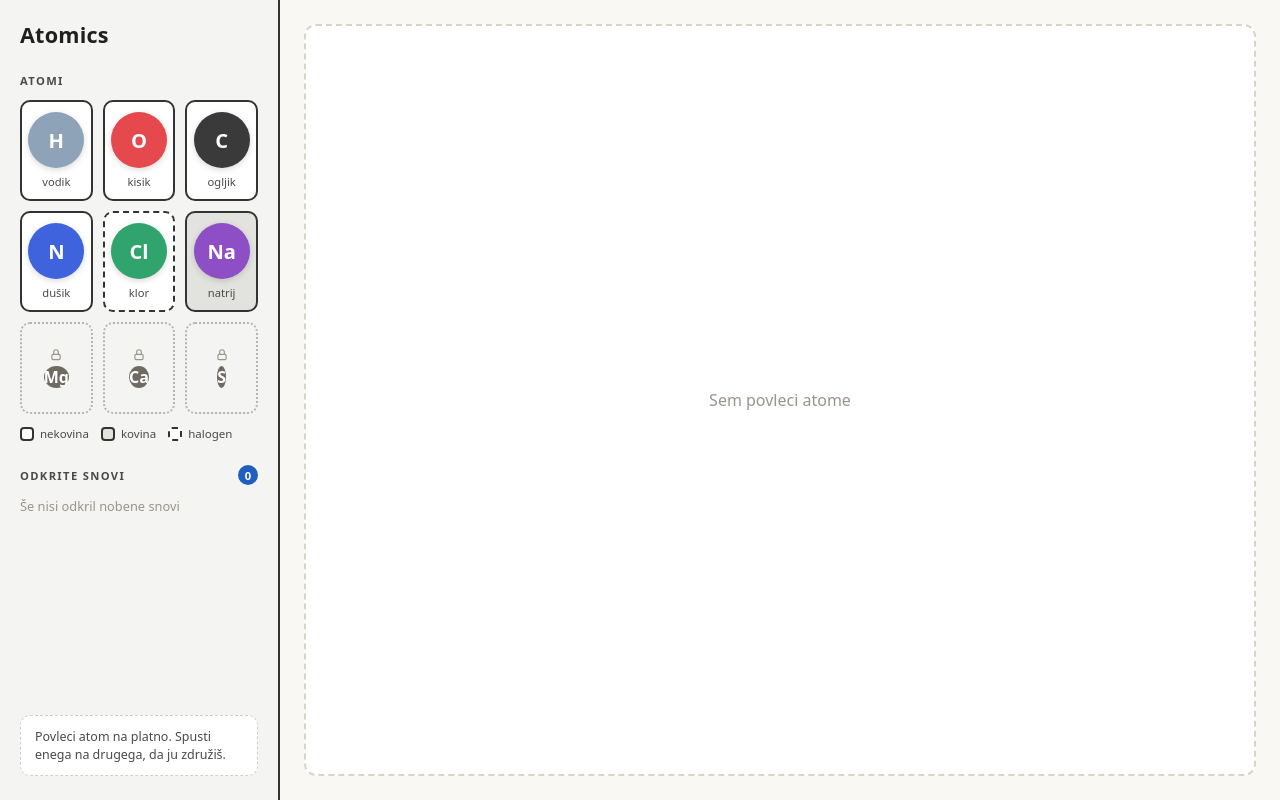
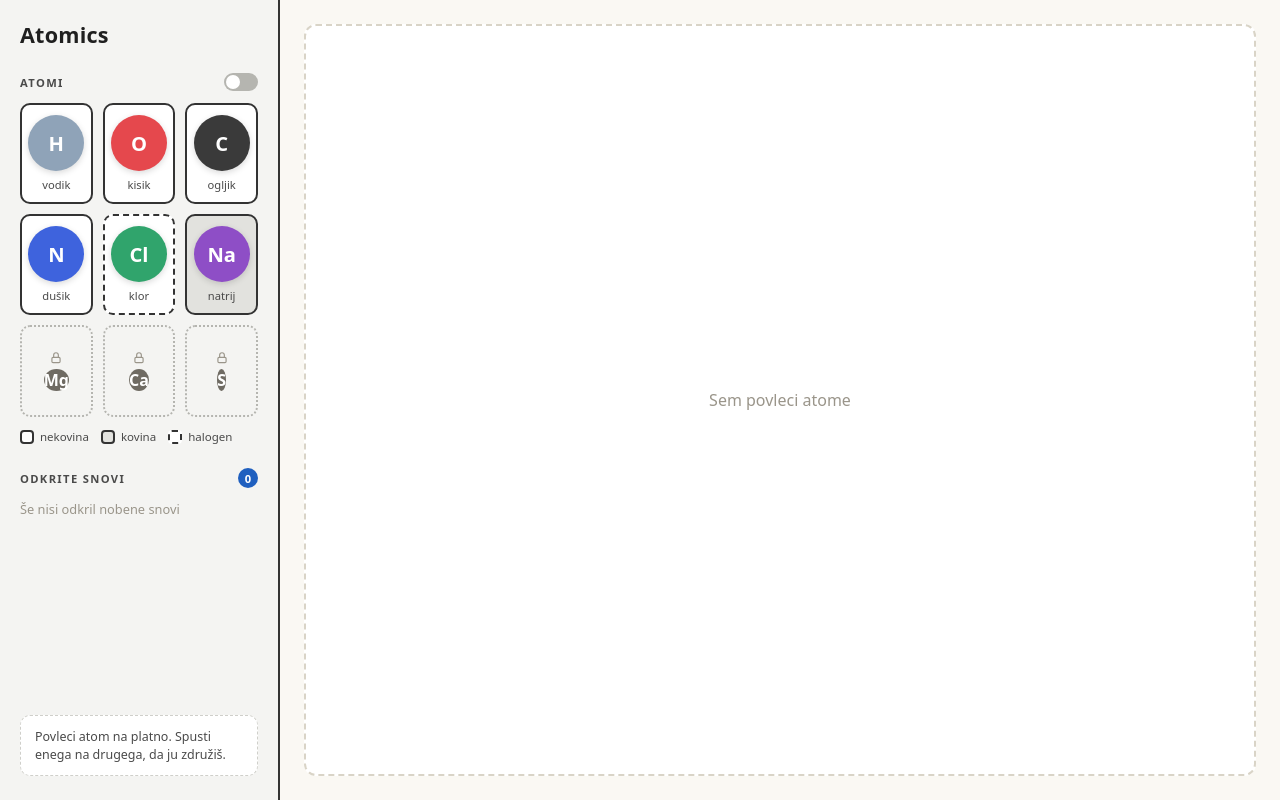
Before and after one commit to NikKrnjovsek/Atomics, a React (Vite) app: page /sandbox in a window 1280 px wide. Built offline with nearby package versions, Linux system fonts and the light colour scheme.

Commit message:
Toggle unlock Atoms

```diff
--- a/src/components/Sidebar.css
+++ b/src/components/Sidebar.css
@@ -80,6 +80,62 @@
   color: var(--color-surface);
   font-size: 0.7rem;
   font-weight: 700;
+}
+
+/* --- TOGGLE "odkleni vse" --- */
+.sidebar-toggle {
+  display: inline-flex;
+  align-items: center;
+  cursor: pointer;
+}
+
+.sidebar-toggle input {
+  position: absolute;
+  width: 1px;
+  height: 1px;
+  opacity: 0;
+}
+
+.sidebar-toggle__track {
+  position: relative;
+  width: 34px;
+  height: 18px;
+  border-radius: 999px;
+  background-color: var(--color-locked);
+  transition: background-color 0.15s ease;
+}
+
+.sidebar-toggle__track::after {
+  content: '';
+  position: absolute;
+  top: 2px;
+  left: 2px;
+  width: 14px;
+  height: 14px;
+  border-radius: 50%;
+  background-color: var(--color-surface);
+  transition: transform 0.15s ease;
+}
+
+.sidebar-toggle input:checked+.sidebar-toggle__track {
+  background-color: var(--color-primary);
+}
+
+.sidebar-toggle input:checked+.sidebar-toggle__track::after {
+  transform: translateX(16px);
+}
+
+.sidebar-toggle input:focus-visible+.sidebar-toggle__track {
+  outline: 3px solid var(--color-primary);
+  outline-offset: 2px;
+}
+
+@media (prefers-reduced-motion: reduce) {
+
+  .sidebar-toggle__track,
+  .sidebar-toggle__track::after {
+    transition: none;
+  }
 }
 
 /* --- Mreža atomov --- */
--- a/src/components/Sidebar.jsx
+++ b/src/components/Sidebar.jsx
@@ -59,7 +59,7 @@ function LockedTile({ symbol, name }) {
   )
 }
 
-function Sidebar({ inventory = [], discovered = [], onSelect }) {
+function Sidebar({ inventory = [], discovered = [], onSelect, allUnlocked = false, onToggleUnlockAll }) {
   const { setNodeRef, isOver, active } = useDroppable({ id: SIDEBAR_ID })
 
   const isRemoving = isOver && Boolean(active?.data.current?.canvasId)
@@ -74,10 +74,22 @@ function Sidebar({ inventory = [], discovered = [], onSelect }) {
       </div>
 
       <section className="sidebar-section">
-        <h2 className="sidebar-heading">Atomi</h2>
+        <div className="sidebar-section__head">
+          <h2 className="sidebar-heading">Atomi</h2>
+          {/* Toggle odkleni vse atome */}
+          <label className="sidebar-toggle" title="Odkleni vse atome">
+            <input
+              type="checkbox"
+              checked={allUnlocked}
+              onChange={(event) => onToggleUnlockAll?.(event.target.checked)}
+              aria-label="Odkleni vse atome"
+            />
+            <span className="sidebar-toggle__track" aria-hidden="true" />
+          </label>
+        </div>
         <div className="atom-grid">
           {atomTypes.map((atom) =>
-            inventory.includes(atom.symbol) ? (
+            allUnlocked || inventory.includes(atom.symbol) ? (
               <AtomTile key={atom.symbol} {...atom} />
             ) : (
               <LockedTile key={atom.symbol} {...atom} />
--- a/src/context/GameProvider.jsx
+++ b/src/context/GameProvider.jsx
@@ -37,6 +37,7 @@ function GameProvider({ children, initialState }) {
         dispatch({ type: ActionTypes.COMBINE, sourceId, targetId, bounds, at: Date.now() }),
       dismissResult: () => dispatch({ type: ActionTypes.DISMISS_RESULT }),
       unlockAtom: (symbol) => dispatch({ type: ActionTypes.UNLOCK_ATOM, symbol }),
+      setUnlockAll: (value) => dispatch({ type: ActionTypes.SET_UNLOCK_ALL, value }),
       reset: () => dispatch({ type: ActionTypes.RESET }),
     }
 
--- a/src/context/gameReducer.js
+++ b/src/context/gameReducer.js
@@ -20,6 +20,7 @@ export const ActionTypes = {
   COMBINE: 'COMBINE',
   DISMISS_RESULT: 'DISMISS_RESULT',
   UNLOCK_ATOM: 'UNLOCK_ATOM',
+  SET_UNLOCK_ALL: 'SET_UNLOCK_ALL',
   RESET: 'RESET',
 }
 
@@ -35,6 +36,7 @@ export function createInitialState(atoms) {
     inventory: atoms.filter((atom) => atom.unlocked).map((atom) => atom.symbol),
     discoveries: [],
     lastResult: null,
+    allUnlocked: false,
   }
 }
 
@@ -67,7 +69,7 @@ export function createGameReducer({
     switch (action.type) {
       case ActionTypes.ADD_TO_CANVAS: {
         const { substanceId, x, y } = action
-        if (!state.inventory.includes(substanceId)) return state
+        if (!state.allUnlocked && !state.inventory.includes(substanceId)) return state
         return { ...state, canvas: [...state.canvas, { id: createId(), substanceId, x, y }] }
       }
 
@@ -155,6 +157,10 @@ export function createGameReducer({
       case ActionTypes.DISMISS_RESULT:
         return { ...state, lastResult: null }
 
+      // "odkleni vse": dovoli vse aatome
+      case ActionTypes.SET_UNLOCK_ALL:
+        return { ...state, allUnlocked: action.value }
+
       case ActionTypes.UNLOCK_ATOM: {
         const exists = atoms.some((atom) => atom.symbol === action.symbol)
         if (!exists || state.inventory.includes(action.symbol)) return state
--- a/src/pages/SandboxPage.jsx
+++ b/src/pages/SandboxPage.jsx
@@ -37,12 +37,14 @@ function SandboxPage() {
         inventory,
         discoveredSubstances,
         lastResult,
+        allUnlocked,
         addToCanvas,
         moveOnCanvas,
         removeFromCanvas,
         combineOnCanvas,
         getSubstance,
         dismissResult,
+        setUnlockAll,
     } = useGame()
 
     // INFOBOX MAIN
@@ -113,6 +115,8 @@ function SandboxPage() {
                         inventory={inventory}
                         discovered={discoveredSubstances}
                         onSelect={setDetailSubstance}
+                        allUnlocked={allUnlocked}
+                        onToggleUnlockAll={setUnlockAll}
                     />
 
                     <main className="sandbox-canvas">
```
